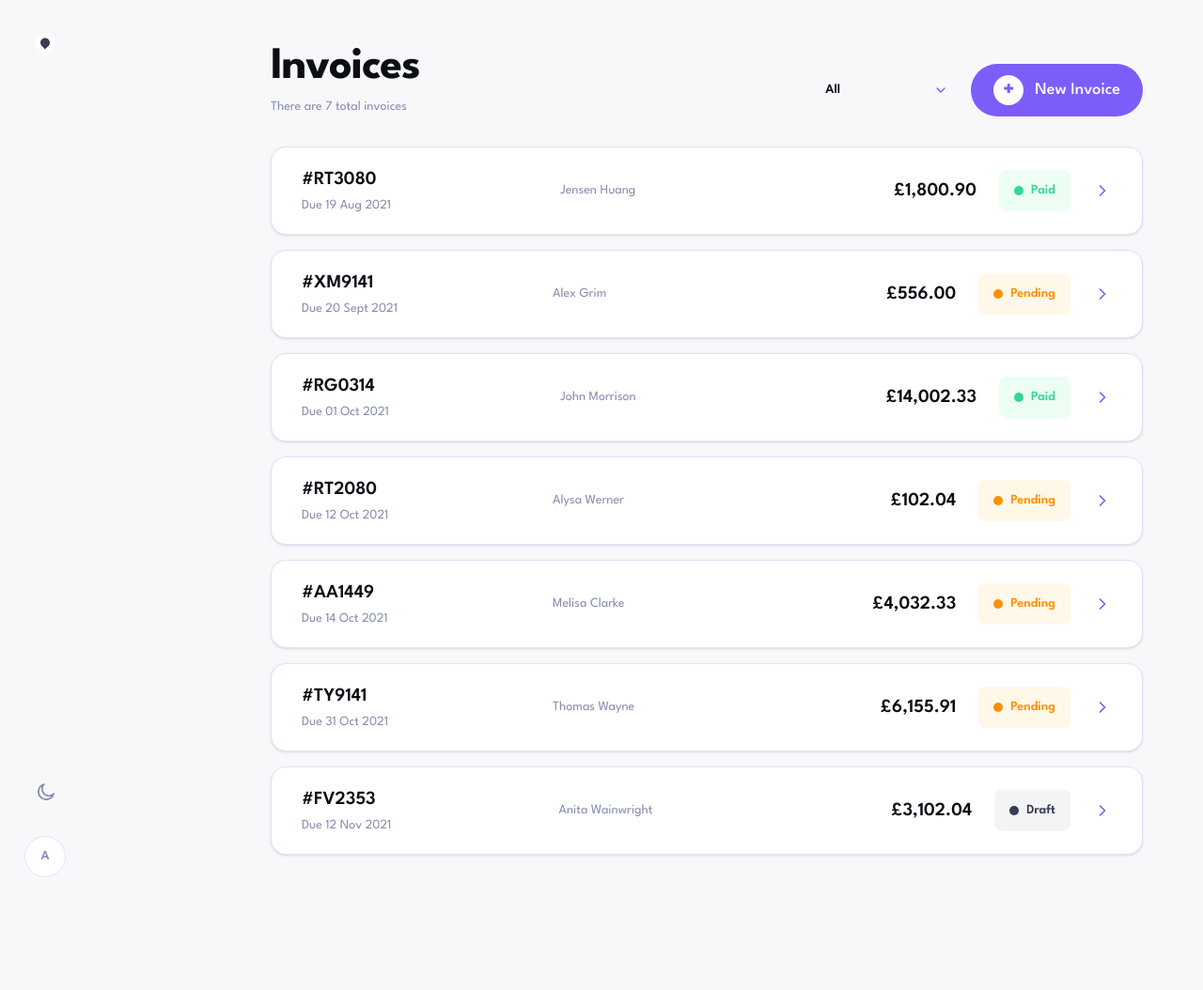
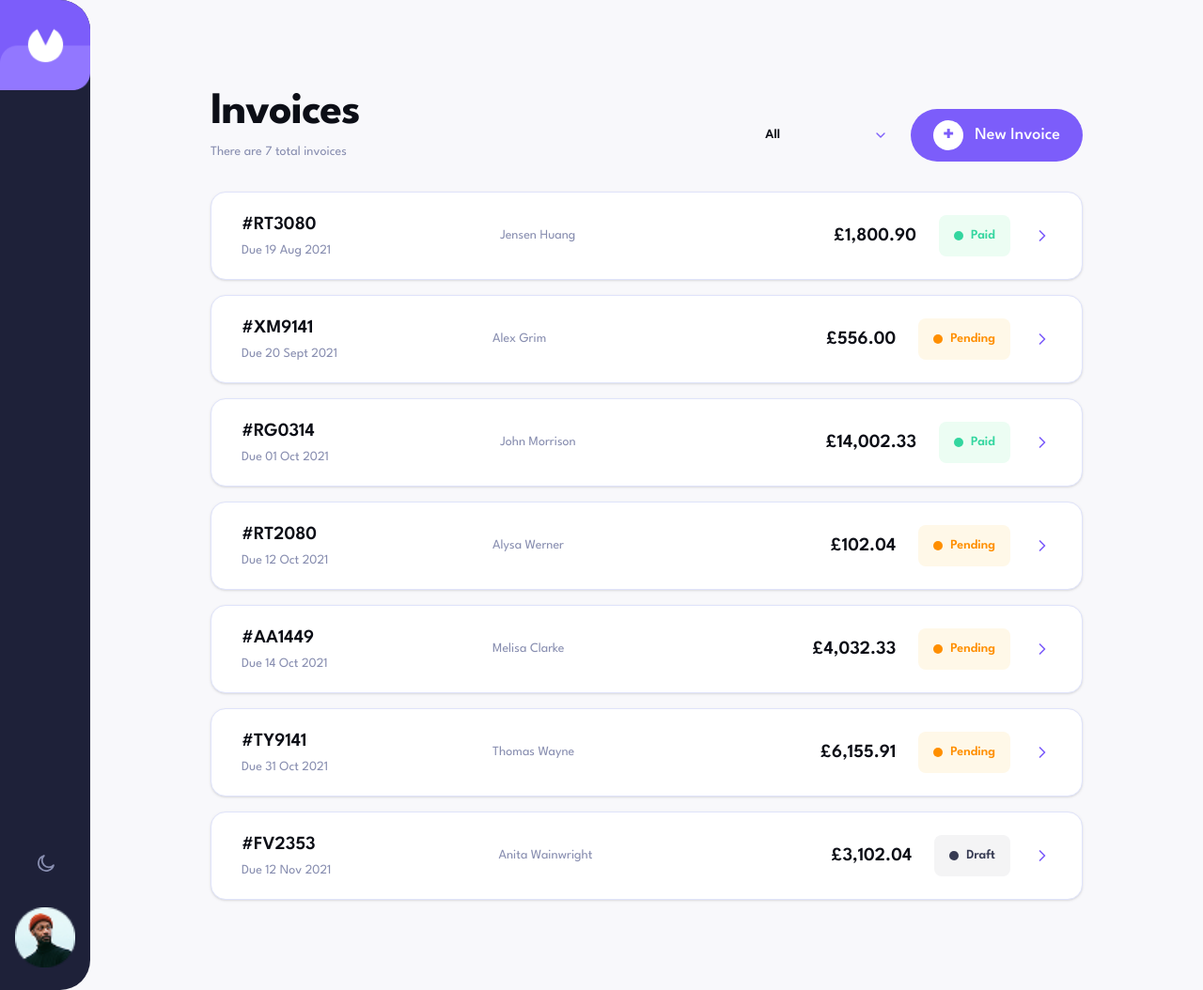
Before and after one commit to A-Rahiym/Invoice-App, a Next.js app: page /invoices in a window 1280 px wide. Shown: the whole page at 94% size. Before the commit the page ends 958 px from the top, so only its background shows below. Built offline with nearby package versions, Linux system fonts and the light colour scheme.

Commit message:
fix: Buttons styling fixed

```diff
--- a/app/globals.css
+++ b/app/globals.css
@@ -9,7 +9,7 @@
 
   --color-primary: #7C5DFA;
   --color-primary-hover: #9277FF;
-  --color-secondary: #373B53;
+  --color-secondary: #1E2139;
   --color-secondary-hover: #1E2139;
   --color-on-primary: #FFFFFF;
 
@@ -27,12 +27,12 @@
 }
 
 .dark {
-  --color-bg: #141625;
+  --color-bg: #1E2139;
   --color-surface: #1E2139;
   --color-text: #FFFFFF;
   --color-text-muted: #DFE3FA;
-  --color-secondary: #1E2139;
-  --color-secondary-hover: #141625;
+  --color-secondary-hover: #1E2139;
+  --color-secondary: #141625;
   --color-on-primary: #FFFFFF;
 
   --color-border: #252945;
@@ -47,22 +47,96 @@
 
 @layer utilities {
 
-  .bg-app { background-color: var(--color-bg); }
-  .bg-surface { background-color: var(--color-surface); }
+  .bg-app {
+    background-color: var(--color-bg);
+  }
 
-  .btn-primary { background-color: var(--color-primary); }
-  .btn-primary-hover:hover { background-color: var(--color-primary-hover); }
-  .btn-secondary { background-color: var(--color-secondary); }
-  .btn-secondary-hover:hover { background-color: var(--color-secondary-hover); }
-  .btn-destructive { background-color: var(--color-danger); }
-  .btn-destructive-hover:hover { background-color: var(--color-danger-hover); }
+  .bg-surface {
+    background-color: var(--color-surface);
+  }
 
-  .fg { color: var(--color-text); }
-  .text-muted { color: var(--color-text-muted); }
-  .text-primary { color: var(--color-primary); }
-  .text-on-primary { color: var(--color-on-primary); }
-  .text-danger { color: var(--color-danger); }
-  .border-default { border-color: var(--color-border); }
+.bg-secondary {
+  background-color: var(--color-secondary);
+}
+
+
+  .btn-primary {
+    background-color: var(--color-primary);
+  }
+
+  .btn-primary-hover:hover {
+    background-color: var(--color-primary-hover);
+  }
+
+  .btn-secondary {
+    background-color: var(--color-secondary);
+  }
+
+  .btn-secondary-hover:hover {
+    background-color: var(--color-secondary-hover);
+  }
+
+  .btn-surface-light {
+    background-color: #F9FAFE;
+    color: #7e88c3;
+    border: 1px solid transparent;
+  }
+
+  .btn-surface-light-hover:hover {
+    color: var(--color-text);
+  }
+
+  .dark .btn-surface-light {
+    background-color: #ffffff;
+    color: #1e2139;
+  }
+
+  .btn-destructive {
+    background-color: var(--color-danger);
+  }
+
+  .btn-destructive-hover:hover {
+    background-color: var(--color-danger-hover);
+  }
+
+  .fg {
+    color: var(--color-text);
+  }
+
+  .text-muted {
+    color: var(--color-text-muted);
+  }
+
+  .text-primary {
+    color: var(--color-primary);
+  }
+
+  .text-on-primary {
+    color: var(--color-on-primary);
+  }
+
+  .text-danger {
+    color: var(--color-danger);
+  }
+
+  .border-default {
+    border-color: var(--color-border);
+  }
+
+
+  .input-focus {
+    border-color: var(--color-primary);
+  }
+
+  .input-error,
+  .input-error:focus,
+  .input-error:focus-visible {
+    border-color: var(--color-danger) !important;
+    box-shadow: 0 0 0 2px rgba(236, 87, 87, 0.2);
+    outline: none;
+  }
+
+
 
 
 
--- a/components/AddInvoice.tsx
+++ b/components/AddInvoice.tsx
@@ -182,23 +182,20 @@ export default function AddInvoice({ mode, invoice, onClose }: AddInvoiceProps)
               </Button>
             </>
           ) : (
-            <>
-              <button
-                type="button"
-                onClick={onClose}
-                className="text-sm font-bold text-muted hover:fg transition-colors mr-auto"
-              >
+            <div className='flex flex-row w-full justify-between '>
+              <Button variant="surface-light" onClick={onClose}>
                 Discard
-              </button>
-              <Button variant="secondary" onClick={handleSaveDraft}>
-                Save as Draft
               </Button>
-              <Button variant="primary" onClick={handleSaveAndSend}>
-                Save &amp; Send
-              </Button>
-            </>
+              <div className='flex gap-3'>
+                <Button variant="secondary" onClick={handleSaveDraft}>
+                  Save as Draft
+                </Button>
+                <Button variant="primary" onClick={handleSaveAndSend}>
+                  Save &amp; Send
+                </Button>
+              </div>
+            </div>
           )}
-
         </div>
       </div>
     </div>
--- a/components/AppChrome.tsx
+++ b/components/AppChrome.tsx
@@ -2,6 +2,7 @@
 
 import type { ReactNode } from "react";
 import { useThemeStore } from "@/store/themeStore";
+import Image from "next/image";
 
 function LogoMark() {
   return (
@@ -64,16 +65,23 @@ export function AppChrome({ children, mobileLabel, mobileSubtitle }: AppChromePr
   return (
     <div className="min-h-screen bg-app fg lg:flex">
       <aside className="hidden w-24 flex-col overflow-hidden rounded-r-[2rem] bg-secondary lg:flex">
-        <div className="flex h-24 items-center justify-center rounded-br-[2rem] bg-primary">
-          <LogoMark />
-        </div>
+
+          <Image
+            src={"/logo.png"}
+            alt="logo"
+            width={96}
+            height={64}
+          />
+
 
         <div className="mt-auto flex flex-col items-center gap-6 px-0 py-6">
           <ThemeToggle />
-
-          <div className="grid h-11 w-11 place-items-center rounded-full border border-default bg-surface text-sm font-semibold text-muted">
-            A
-          </div>
+            <Image
+              src={"/man.png"}
+              alt="logo"
+              width={64}
+              height={64}
+            />
         </div>
       </aside>
 
@@ -82,6 +90,7 @@ export function AppChrome({ children, mobileLabel, mobileSubtitle }: AppChromePr
           <div className="flex items-center gap-3">
             <div className="flex h-12 w-12 items-center justify-center rounded-2xl bg-primary">
               <LogoMark />
+
             </div>
             <div>
               <p className="text-lg font-semibold fg">{mobileLabel}</p>
--- a/components/Button.tsx
+++ b/components/Button.tsx
@@ -1,7 +1,7 @@
 import type { ButtonHTMLAttributes } from "react";
 
 interface ButtonProps extends ButtonHTMLAttributes<HTMLButtonElement> {
-  variant?: "primary" | "secondary" | "destructive";
+  variant?: "primary" | "secondary" | "destructive" | "surface-light";
   fullWidth?: boolean;
 }
 
@@ -29,6 +29,7 @@ export function Button({
     primary: "btn-primary text-on-primary btn-primary-hover",
     secondary: "btn-secondary text-on-primary btn-secondary-hover",
     destructive: "btn-destructive text-on-primary btn-destructive-hover",
+    "surface-light": "btn-surface-light btn-surface-light-hover",
   };
 
   return (
--- a/features/AddInvoice/AddInvoice.tsx
+++ /dev/null
@@ -1 +0,0 @@
-export { default } from '@/components/AddInvoice';
--- a/features/AddInvoice/FormField.tsx
+++ b/features/AddInvoice/FormField.tsx
@@ -21,7 +21,7 @@ export function FormField({ label, error, showError, children, className = '' }:
 export const inputBase =
   'w-full border border-default rounded-md px-4 py-3 bg-surface fg font-bold text-sm focus:outline-none focus:border-[var(--color-primary)] transition-colors';
 
-export const inputError = 'border-[var(--color-danger)]';
+export const inputError = 'input-error';
 
 export function cx(...classes: (string | false | undefined)[]) {
   return classes.filter(Boolean).join(' ');
--- a/features/invoices/Dashboard.tsx
+++ b/features/invoices/Dashboard.tsx
@@ -71,27 +71,13 @@ export function InvoiceDashboard() {
       : invoices.filter((invoice) => invoice.status === activeFilter);
 
   return (
-    <div className="min-h-screen bg-app fg lg:flex">
-      {open ? <AddInvoice
-      mode="create"
-      onClose={() => setOpen(false)}
-      /> : null}
-      <AppChrome/>
-      <div className="flex min-h-screen flex-1 flex-col">
-        <header className="flex items-center justify-between border-b border-default px-6 py-4 lg:hidden">
-          <div className="flex items-center gap-3">
-            <div className="flex h-12 w-12 items-center justify-center rounded-2xl bg-primary">
-              <LogoMark />
-            </div>
-            <div>
-              <p className="text-lg font-semibold fg">Invoices</p>
-              <p className="text-xs text-muted">Invoice overview</p>
-            </div>
-          </div>
-
-          <ThemeToggle />
-        </header>
-
+    <AppChrome mobileLabel="Invoices" mobileSubtitle="Invoice overview">
+      <div className="min-h-screen bg-app fg lg:flex">
+        {open ? <AddInvoice
+          mode="create"
+          onClose={() => setOpen(false)}
+        /> : null}
+        {/* <AppChrome */}
         <main className="flex-1 px-6 py-8 sm:px-8 md:px-10 md:py-12 lg:px-12 xl:px-16">
           <div className="mx-auto flex w-full max-w-6xl flex-col gap-8">
             <InvoiceHeader
@@ -100,11 +86,10 @@ export function InvoiceDashboard() {
               onFilterChange={setFilter}
               onAddInvoice={() => setOpen((s) => !s)}
             />
-
             {visibleInvoices.length > 0 ? <InvoiceList invoices={visibleInvoices} /> : <InvoiceEmptyState />}
           </div>
         </main>
       </div>
-    </div>
+    </AppChrome>
   );
 }
```
Also changed, not shown: public/logo.png (added), public/man.png (added).
